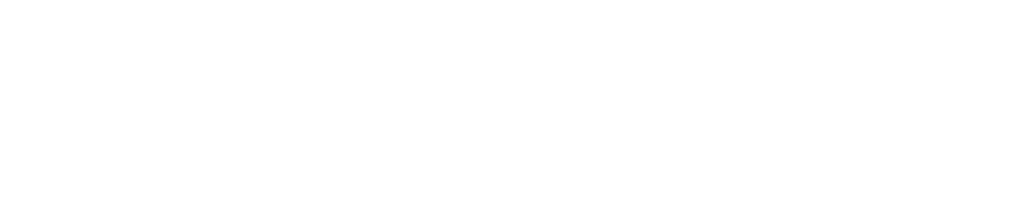
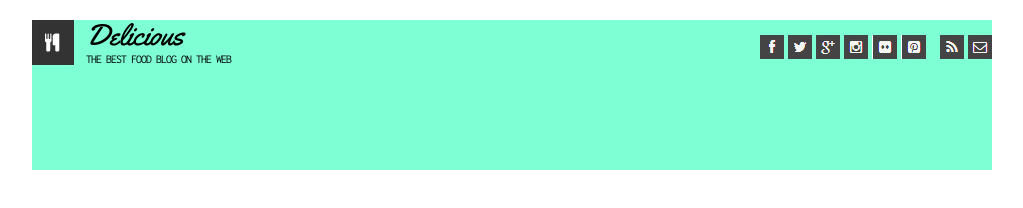
Before and after one commit to richjimdev/Chocolate-Pizza, a plain HTML site: page index.html in a window 1280 px wide. Shown: the whole page, without its empty margins (128-1151 px from the left). Drawn offline with Linux system fonts and the light colour scheme.

Commit message:
top header yay

```diff
--- a/index.html
+++ b/index.html
@@ -7,11 +7,25 @@
   <meta name="viewport" content="width=device-width, initial-scale=1">
   <link rel="stylesheet" type="text/css" href="reset.css" />
   <link rel="stylesheet" type="text/css" href="style.css" />
+  <link href="https://fonts.googleapis.com/css?family=Yellowtail|Inconsolata" rel="stylesheet">
 </head>
 <body>
   <div>
       <header class="top-header">
-
+        <img class="top-logo" src="img/logo.png">
+        <div class="social-icons">
+          <img class="small-top-logos" src="img/fb-icon.png">
+          <img class="small-top-logos" src="img/twit-icon.png">
+          <img class="small-top-logos" src="img/gp-icon.png">
+          <img class="small-top-logos" src="img/insta-icon.png">
+          <img class="small-top-logos" src="img/flic-icon.png">
+          <img class="small-top-logos" src="img/pint-icon.png">
+          <span class="small-top-logos-spacer"></span>
+          <img class="small-top-logos" src="img/rss-icon.png">
+          <img class="small-top-logos" src="img/mail-icon.png">
+        </div>
+        <h1 class="delicious-title">Delicious</h1>
+        <span class="logo-subtitle">The best food blog on the web</span>
       </header>
   </div>
   <div class="separator-item">
--- a/style.css
+++ b/style.css
@@ -0,0 +1,44 @@
+body {
+  text-align: center;
+}
+.top-header {
+  margin: auto;
+  margin-top: 20px;
+  width: 960px;
+  background-color: aquamarine;
+  height: 150px;
+  text-align: left;
+}
+
+.top-logo {
+  float: left;
+  margin-right: 12px;
+}
+
+.delicious-title {
+  margin-top: 0px;
+  /* float: left; */
+  font-family: 'Yellowtail', cursive;
+  font-size: 30px;
+}
+
+.logo-subtitle {
+  text-transform: uppercase;
+  font-family: 'Inconsolata', monospace;
+  font-size: 12px;
+  letter-spacing: -1px;
+}
+
+.social-icons {
+  padding-top: 15px;
+  float: right;
+}
+
+.small-top-logos {
+  /* padding: 2px; */
+  /* float: right; */
+}
+
+.small-top-logos-spacer {
+  padding-right: 10px;
+}
```
